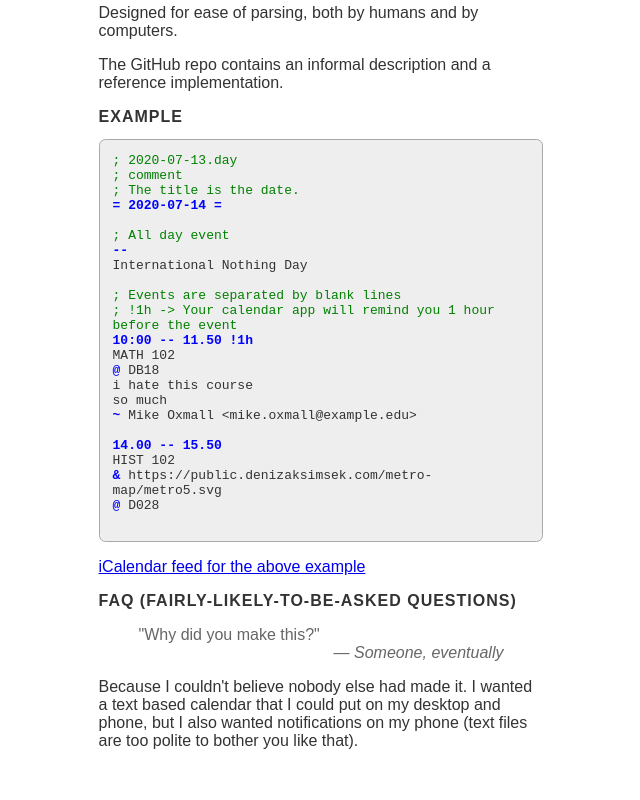
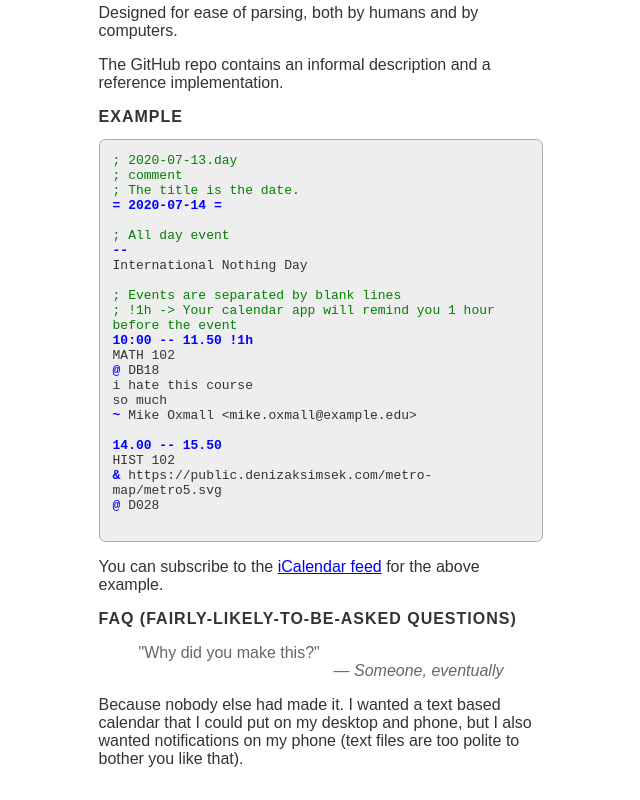
Before and after one commit to DenizAksimsek/dotday, a plain HTML site: page docs/index.html in a window 1280 px wide. Shown: the part 601-1401 px from the top of the page, without its empty margins (319-959 px from the left). Drawn offline with Linux system fonts and the light colour scheme.

Commit message:
Update index.html

```diff
--- a/docs/index.html
+++ b/docs/index.html
@@ -49,15 +49,16 @@ HIST 102
 
 </code></pre>
 
-<p> <a href="example-output.ics">iCalendar feed for the above example</a>
+<p> You can subscribe to the <a href="example-output.ics">iCalendar feed</a> for the above example.
 
 <h2>FAQ (Fairly-likely-to-be-Asked Questions)</h2>
+
 <blockquote>
 "Why did you make this?"
 <footer>&mdash; <cite>Someone, eventually</cite></footer>
 </blockquote>
 
-<p> Because I couldn't believe nobody else had made it. I wanted a text based calendar that I could put on my desktop and phone, but I also wanted notifications on my phone (text files are too polite to bother you like that).
+<p> Because nobody else had made it. I wanted a text based calendar that I could put on my desktop and phone, but I also wanted notifications on my phone (text files are too polite to bother you like that).
 
 <!-- TODO: move this to a separate file -->
 <!-- Actually TODO: write some docs -->
```
